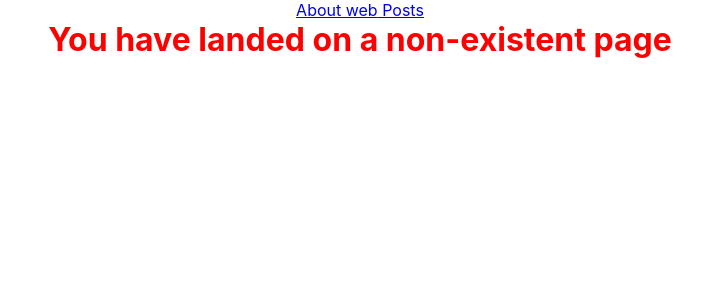
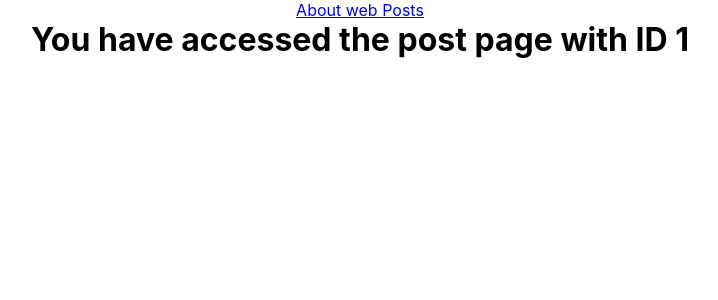
Before and after one commit to Masyak95/post_app, a React (Create React App) app: page /posts/1 in a window 1280 px wide. Before the commit this address led to /error. Shown: the top 300 px of the page, without its empty margins (280-998 px from the left). Built offline with nearby package versions, Linux system fonts and the light colour scheme; the HTML template or start-up script is replaced by a standard one.

Commit message:
add new button at postItem

```diff
--- a/src/components/AppRouter/AppRouter.jsx
+++ b/src/components/AppRouter/AppRouter.jsx
@@ -3,6 +3,7 @@ import {Navigate, Route, Routes} from "react-router-dom";
 import About from "../../pages/About";
 import Posts from "../../pages/Posts";
 import Error from "../../pages/Error";
+import PostsIdPage from "../../pages/PostsIdPage";
 
 const AppRouter = () => {
     return (
@@ -11,6 +12,7 @@ const AppRouter = () => {
             <Route path="/posts" element={<Posts />} />
             <Route path="/error" element={<Error />} />
             <Route path="/*" element={<Navigate to="/error" />} />
+            <Route path="/posts/:id" element={<PostsIdPage/>} />
         </Routes>
     );
 };
--- a/src/components/PostItem/PostItem.jsx
+++ b/src/components/PostItem/PostItem.jsx
@@ -1,11 +1,18 @@
 import React from 'react';
 import s from "./PostItem.module.css"
 import MyButton from "../UI/button/MyButton";
-
+import { useNavigate } from 'react-router-dom';
 
 const PostItem = (props) => {
+    const navigate = useNavigate();
 
+    const handleOpenPost = () => {
+        navigate(`/posts/${props.post.id}`);
+    };
 
+    const handleDeletePost = () => {
+        props.remove(props.post);
+    };
 
     return (
         <div className={s.post}>
@@ -16,8 +23,8 @@ const PostItem = (props) => {
                 </div>
             </div>
             <div className={s.btn}>
-                <MyButton onClick={()=> props.remove(props.post)}>Open</MyButton>
-                <MyButton onClick={()=> props.remove(props.post)}>Delete</MyButton>
+                <MyButton onClick={handleOpenPost}>Open </MyButton>
+                <MyButton onClick={handleDeletePost}>Delete</MyButton>
             </div>
         </div>
     );
--- /dev/null
+++ b/src/pages/PostsIdPage.jsx
@@ -0,0 +1,14 @@
+import React from 'react';
+import {useParams} from "react-router-dom";
+
+const PostsIdPage = () => {
+    const params = useParams()
+    console.log(params)
+    return (
+        <div>
+            <h1>You have accessed the post page with ID {params.id}</h1>
+        </div>
+    );
+};
+
+export default PostsIdPage;
```
